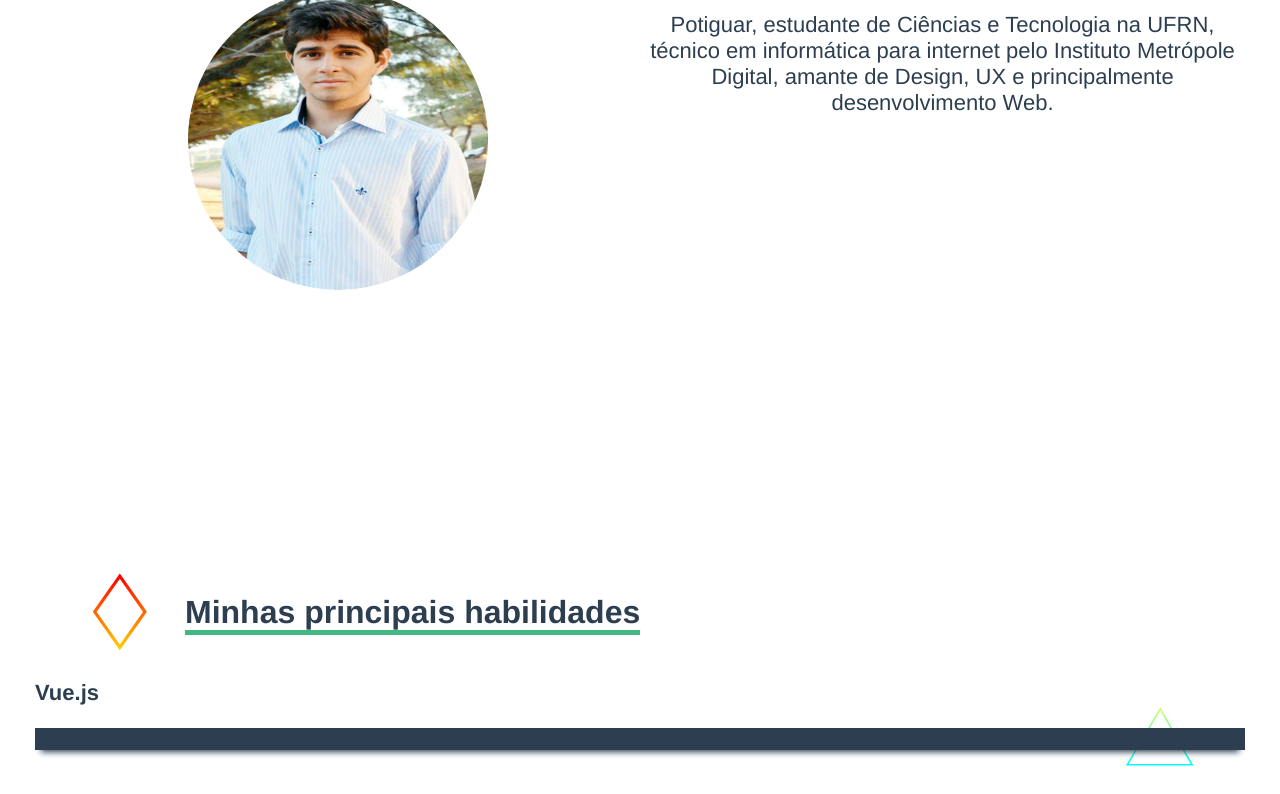
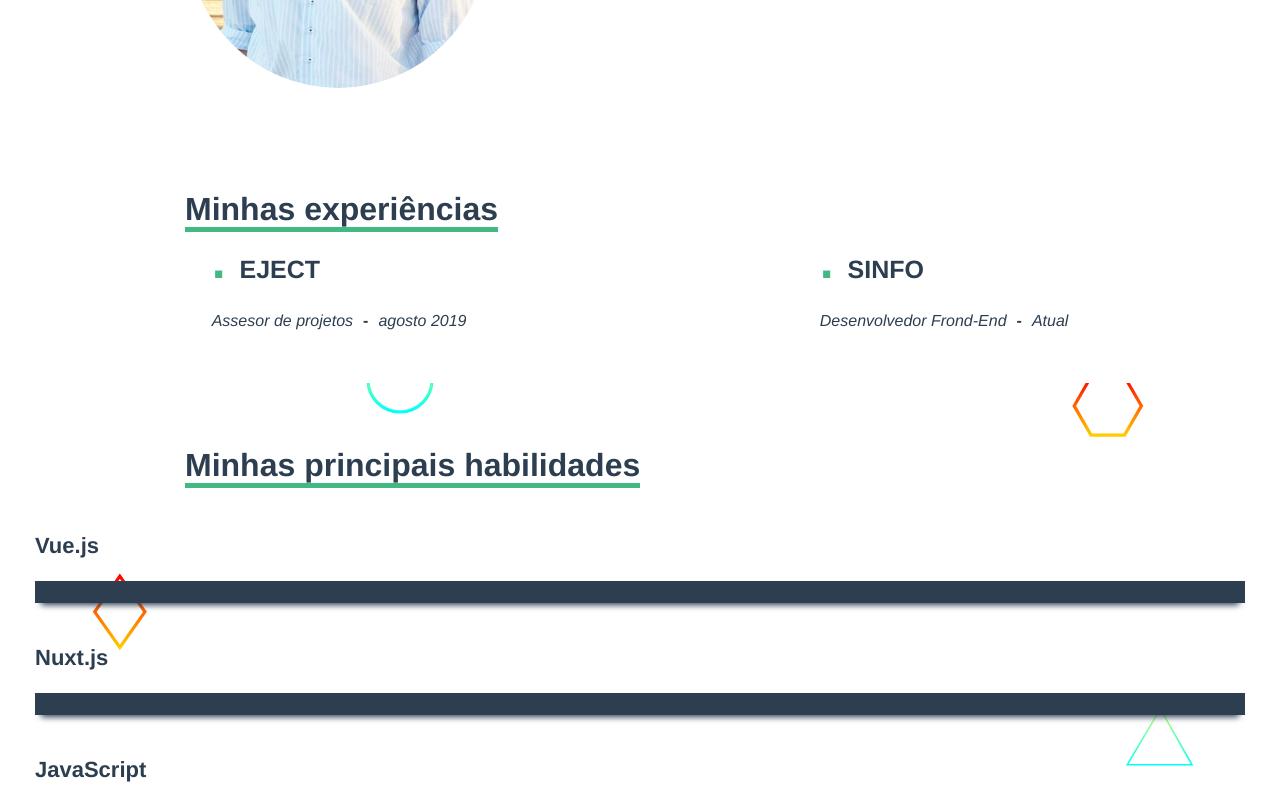
Before and after one commit to wendelleloi/wendelleloi.github.io, a Vue app: page / in a window 1280 px wide. Shown: the part 1140-1934 px from the top of the page. Built offline with nearby package versions, Linux system fonts and the light colour scheme.

Commit message:
:sparkles: Adiciona seção de experiencia

```diff
--- a/src/App.vue
+++ b/src/App.vue
@@ -2,6 +2,8 @@
   #app
     TheHeader
     About
+    section#section-experience
+      Experiencia
     section#section-skill
       Skills
     Contato
@@ -17,7 +19,8 @@ export default {
     TheHeader: () => import('./components/TheHeader.vue'),
     About: () => import('./components/About.vue'),
     Skills: () => import('./components/Skills.vue'),
-    Contato: () => import('./components/Contato.vue')
+    Contato: () => import('./components/Contato.vue'),
+    Experiencia: () => import('./components/Experiencia.vue')
   }
 }
 </script>
--- a/src/components/About.vue
+++ b/src/components/About.vue
@@ -23,11 +23,7 @@ export default {
 <style lang="scss">
   .about-bg{
     background-color: #fff;
-    height: 100vh;
     display: flex;
-    @include media('<=tablet') {
-      display: contents;
-    }
   }
   #about {
     display: flex;
--- a/src/components/Contato.vue
+++ b/src/components/Contato.vue
@@ -65,7 +65,6 @@ export default {
     background: linear-gradient(180deg, rgba(255,255,255,1) 36%, rgba(66,185,131,1) 100%);
   }
   #contato {
-    height: 80vh;
     padding: 35px;
     display: flex;
     align-items: center;
--- /dev/null
+++ b/src/components/Experiencia.vue
@@ -0,0 +1,92 @@
+<template lang="pug">
+  TheContainer
+    #experiencia
+      TitleH2 Minhas experiências
+      .list-experience
+        .about-work
+          h3 EJECT
+          .info
+            p Assesor de projetos
+            span -
+            em agosto 2019
+        .about-work
+          h3 SINFO
+          .info
+            p Desenvolvedor Frond-End
+            span -
+            em Atual
+</template>
+
+<script>
+export default {
+  components: {
+    TheContainer: () => import('./TheContainer'),
+    TitleH2: () => import('./TitleH2')
+  }
+}
+</script>
+
+<style lang="scss">
+  #section-experience {
+    background-color: $cor-branca;
+  }
+  #experiencia{
+    display: flex;
+    align-items: center;
+    justify-content: center;
+    flex-direction: column;
+    .list-experience {
+      display: flex;
+      width: 100%;
+      flex-direction: row;
+      justify-content: space-around;
+      align-items: center;
+      @include media('<tablet') {
+        flex-direction: column;
+        align-items: center;
+      }
+      .about-work {
+        @include media('<tablet') {
+          margin-bottom: 20px;
+        }
+        h3 {
+          text-align: start;
+          margin: 0 0 10px 0;
+          padding-left: 15px;
+          font-weight: bolder;
+          font-size: 25px;
+          &::before {
+            line-height: 0;
+            font-weight: bold;
+            font-size: 50px;
+            content: ". ";
+            color: $cor-verde;
+          }
+          @include media('<tablet') {
+            text-align: center;
+            margin-left: -20px;
+          }
+        }
+        .info {
+          padding: 15px;
+          display: flex;
+          flex-direction: row;
+          align-items: center;
+          justify-content: center;
+          @include media('<tablet') {
+            flex-direction: column;
+          }
+          p {
+            margin: 0;
+            font-style: italic;
+          }
+          span {
+            margin: 0 10px;
+            line-height: 24px;
+            font-weight: bold;
+          }
+        }
+      }
+    }
+  }
+</style>
--- a/src/components/Skills.vue
+++ b/src/components/Skills.vue
@@ -82,7 +82,7 @@ export default {
   methods: {
     catchScroll () {
       const element = document.getElementById('section-skill')
-      const pastTopOffset = window.pageYOffset >= element.offsetTop - 100
+      const pastTopOffset = window.pageYOffset >= element.offsetTop - 200
       this.effect = pastTopOffset
     }
   }
```
Also changed, not shown: 1 other file (tests, documents, lock files or other folders).
